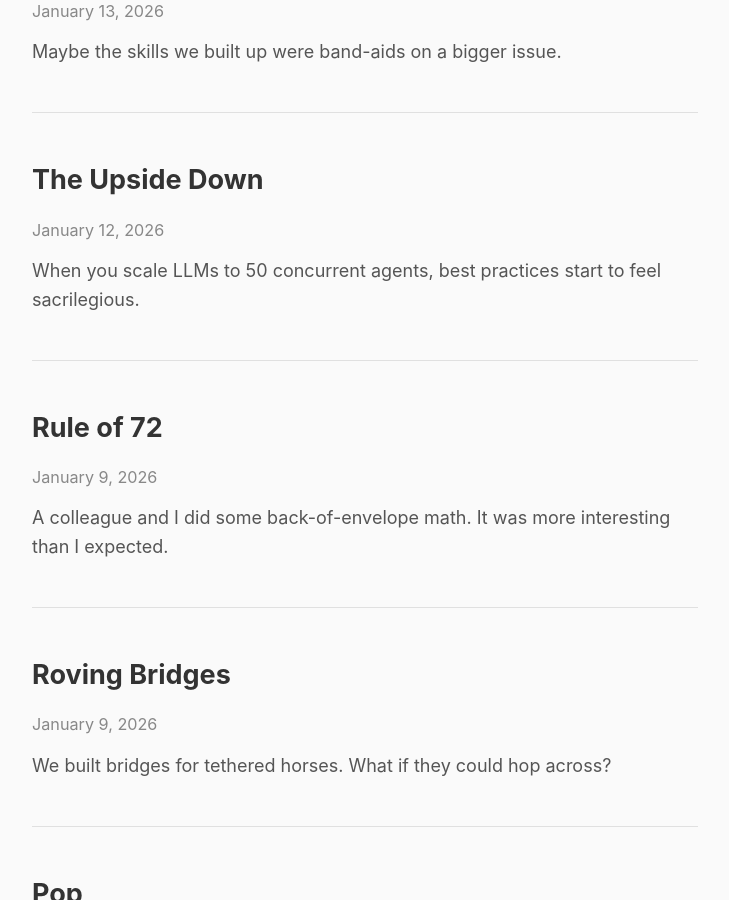
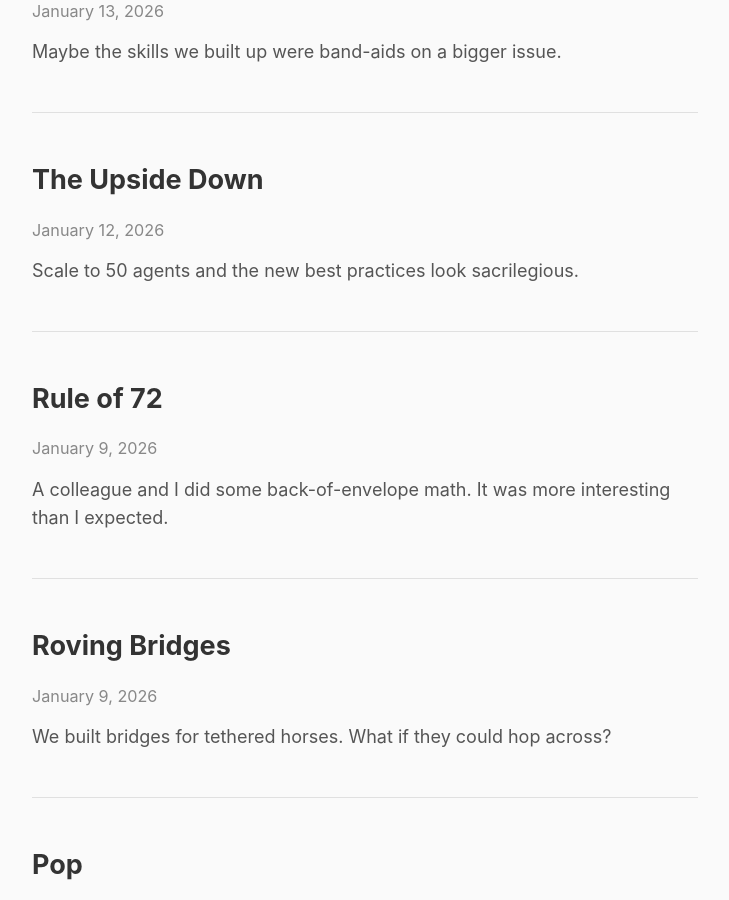
Before and after one commit to rob137/rob137.github.io, a Jekyll site: the page built from index.html, in a window 1280 px wide and 900 px high, scrolled down 406 px. Shown: the whole window, without its empty margins (275-1004 px from the left). Built offline with Jekyll 4.4.1, drawn with Linux system fonts in a browser that asks for light colours.

Commit message:
Fix excerpt orientation
Co-Authored-By: Claude Opus 4.5 <noreply@anthropic.com>

```diff
--- a/_posts/2026-01-12-the-upside-down.md
+++ b/_posts/2026-01-12-the-upside-down.md
@@ -3,7 +3,7 @@ layout: post
 title: "The Upside Down"
 date: 2026-01-12 12:00:00 +0000
 tags: [ai, llm, coding, culture, economics]
-excerpt: "When you scale LLMs to 50 concurrent agents, best practices start to feel sacrilegious."
+excerpt: "Scale to 50 agents and the new best practices look sacrilegious."
 ---
 
 I find best practices fascinating as cultural artefacts. I've collected the usual books - Gang of Four, Bob Martin, Joel Spolsky, Continuous Delivery, TDD - and toyed with most of the paradigms. Same with religion, honestly. I can listen to any of it anthropologically without getting bound up in doctrine.
```
